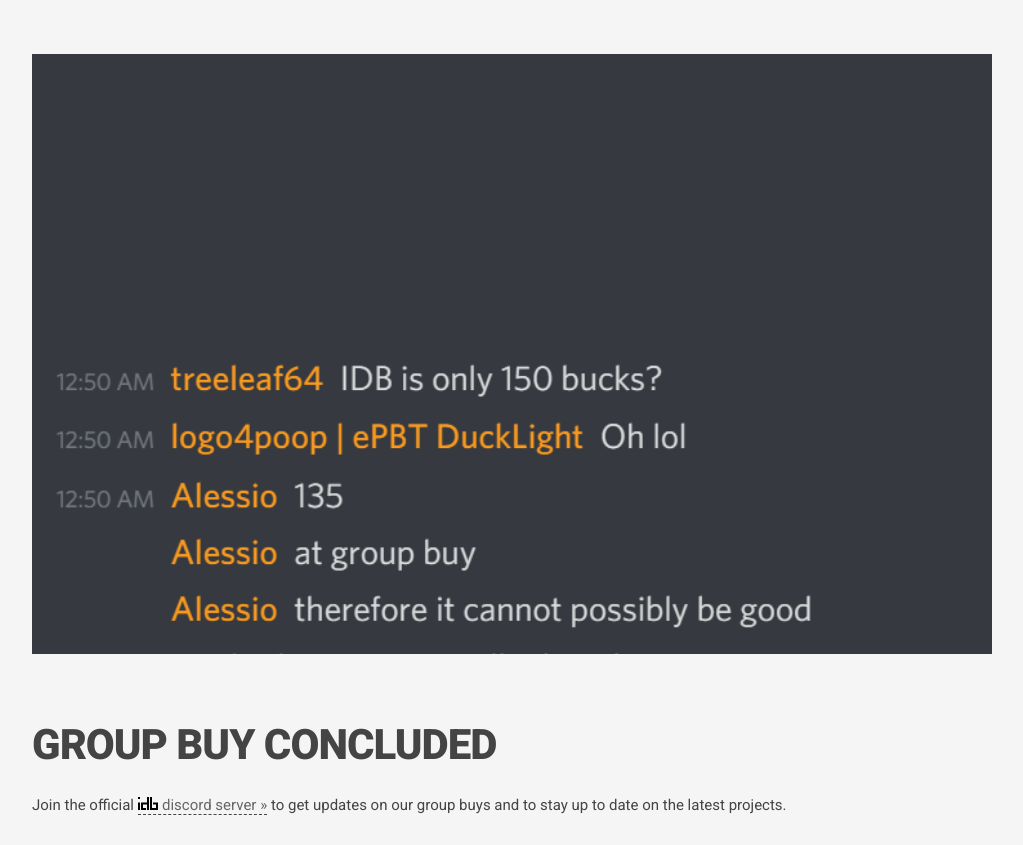
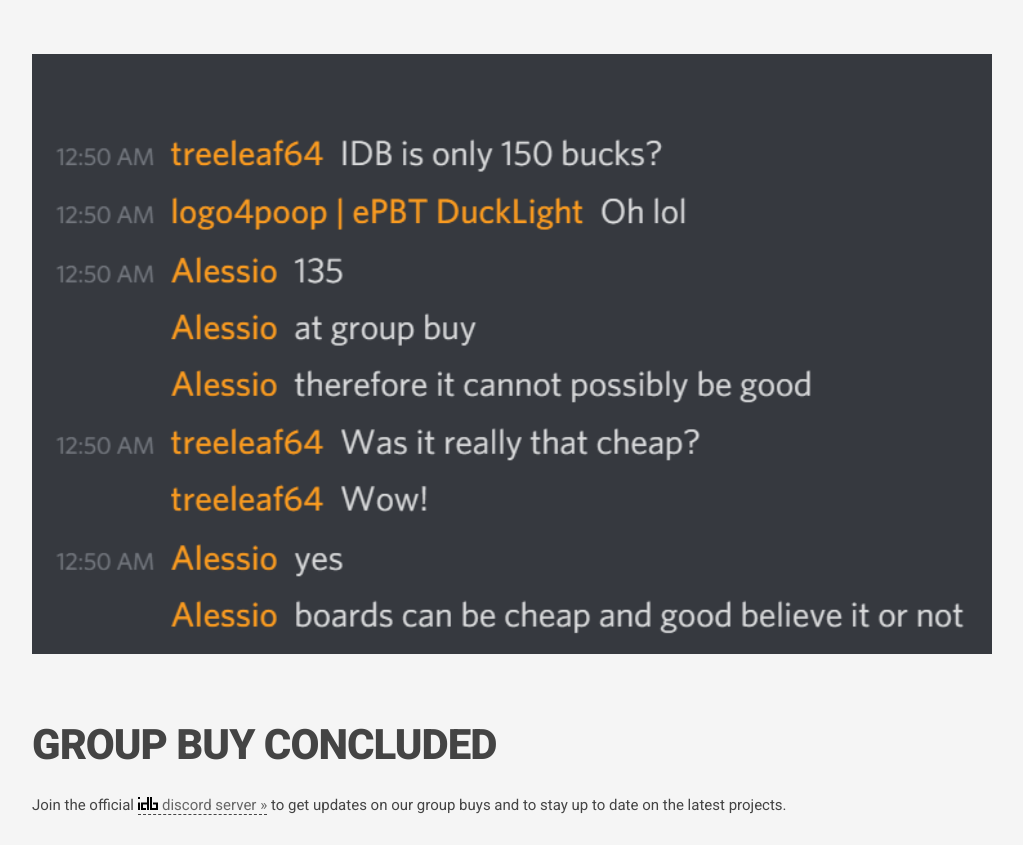
Before and after one commit to itspngu/idb.github.io, a plain HTML site: page 60/index.htm in a window 1280 px wide. Shown: the part 960-1805 px from the top of the page, without its empty margins (128-1151 px from the left). Drawn offline with nearby package versions, Linux system fonts and the light colour scheme.

Commit message:
Update index.htm

```diff
--- a/60/index.htm
+++ b/60/index.htm
@@ -160,7 +160,7 @@
 			});
 			$(document).ready(function() {
 				$(".rslides > li").each(function(i, e) {
-					$(e).css("top", (600 - $($(e).find("img")[0]).innerHeight()) / 2 + "px");
+					$(e).css("top", (600 - $(e).find("img")[0].naturalHeight) / 2 + "px");
 				});
 			});
 		</script>
```
